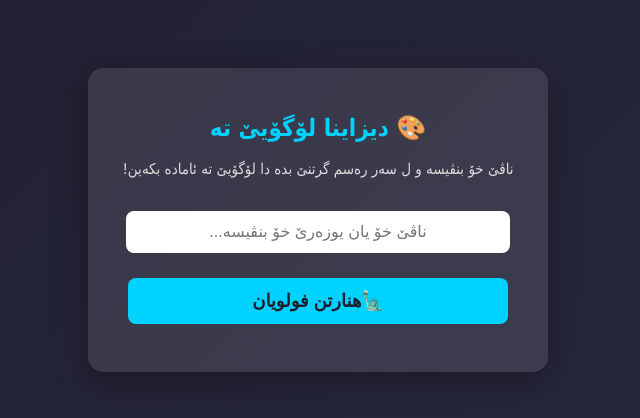
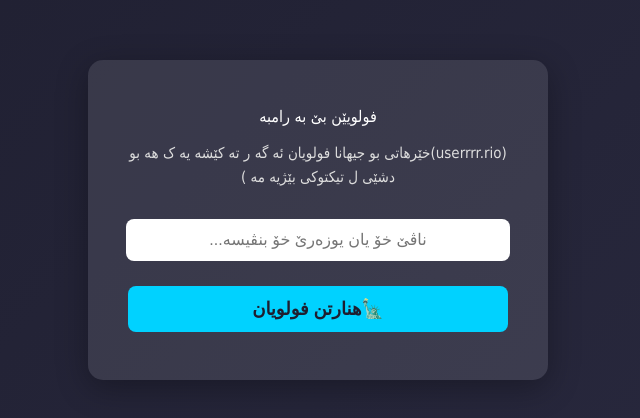
Before and after one commit to lo83/logo.site, a plain HTML site: page index.html in a window 1280 px wide. Shown: the part 200-618 px from the top of the page, without its empty margins (322-962 px from the left). Drawn offline with Linux system fonts and the light colour scheme.

Commit message:
Update index.html

```diff
--- a/index.html
+++ b/index.html
@@ -79,8 +79,8 @@
 <body>
 
 <div class="container">
-    <h1>🎨 دیزاینا لۆگۆیێ تە</h1>
-    <p>ناڤێ خۆ بنڤیسە و ل سەر رەسم گرتنێ بدە دا لۆگۆیێ تە ئامادە بکەین!</p>
+    <h1></h1>فولویێن بێ به رامبه</h1>
+    <p>(userrrr.rio)خێرهاتی بو جیهانا فولویان ئه گه ر ته کێشه یه ک هه بو دشێی ل تیکتوکی بێژیه مه )</p>
 
     <input type="text" id="userName" placeholder="ناڤێ خۆ یان یوزەرێ خۆ بنڤیسە..." required>
 
```
